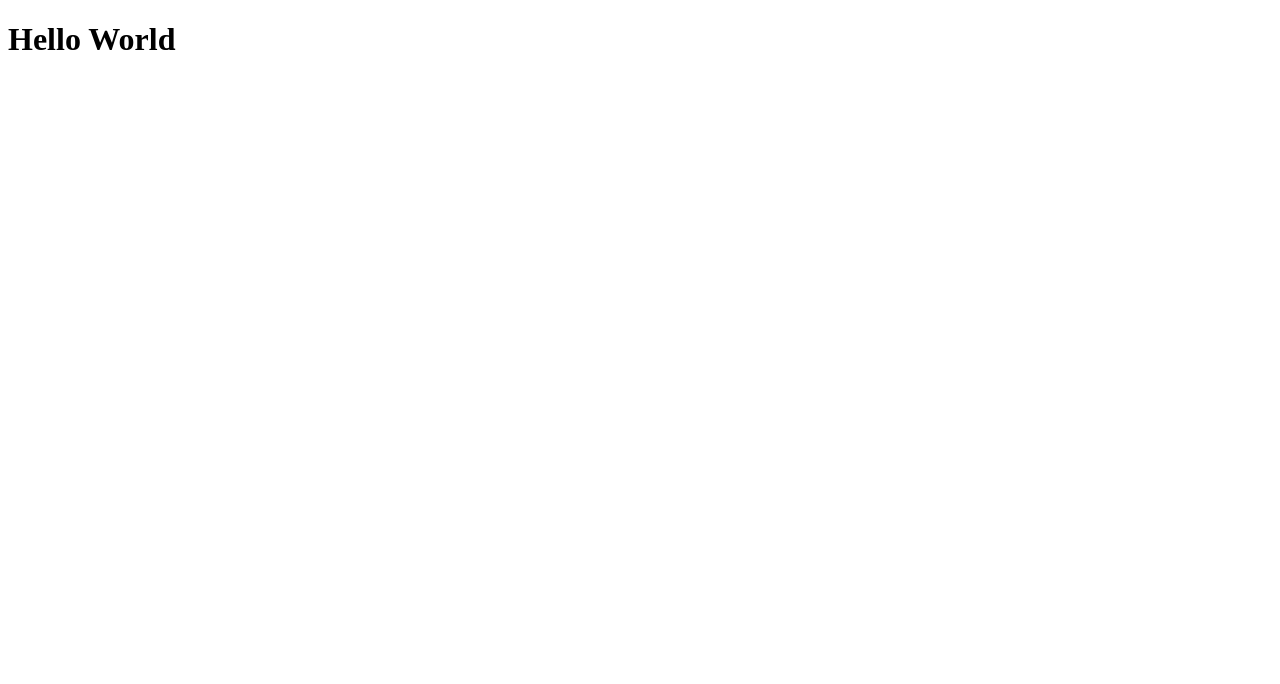
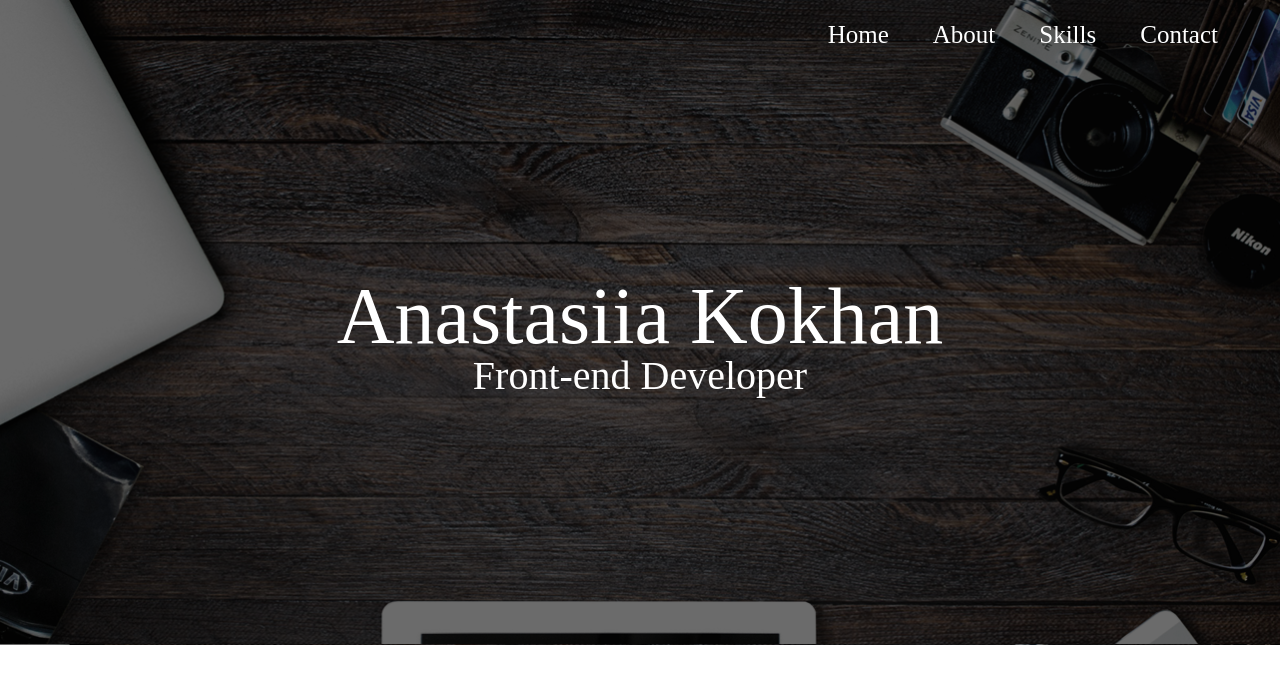
Before and after one commit to AnastasiaKokhan/AnastasiaKokhan.github.io, a React (Create React App) app: page / in a window 1280 px wide. Shown: the top 684 px of the page. Built offline with nearby package versions, Linux system fonts and the light colour scheme.

Commit message:
add Header.js and Menu.js

```diff
--- a/src/App.js
+++ b/src/App.js
@@ -1,11 +1,14 @@
 import React, { Component } from 'react';
+import Header from './header/Header';
 
+import './common/base.css';
+import './common/reset.css';
 
 class App extends Component {
   render() {
     return (
       <div className="App">
-        <h1>Hello World</h1>
+        <Header />
       </div>
     );
   }
--- /dev/null
+++ b/src/common/base.css
@@ -0,0 +1,16 @@
+* {
+	box-sizing: border-box;
+}
+.continer {
+	width: 1280px;
+}
+.header {
+	background-image: url(./bg.png);
+	background-size: 100%;
+	height: 645px;
+}
+.row:after {
+	display: block;
+	clear: both;
+	content:"";
+}
--- /dev/null
+++ b/src/common/reset.css
@@ -0,0 +1,48 @@
+/* http://meyerweb.com/eric/tools/css/reset/
+   v2.0 | 20110126
+   License: none (public domain)
+*/
+
+html, body, div, span, applet, object, iframe,
+h1, h2, h3, h4, h5, h6, p, blockquote, pre,
+a, abbr, acronym, address, big, cite, code,
+del, dfn, em, img, ins, kbd, q, s, samp,
+small, strike, strong, sub, sup, tt, var,
+b, u, i, center,
+dl, dt, dd, ol, ul, li,
+fieldset, form, label, legend,
+table, caption, tbody, tfoot, thead, tr, th, td,
+article, aside, canvas, details, embed,
+figure, figcaption, footer, header, hgroup,
+menu, nav, output, ruby, section, summary,
+time, mark, audio, video {
+	margin: 0;
+	padding: 0;
+	border: 0;
+	font-size: 100%;
+	font: inherit;
+	vertical-align: baseline;
+}
+/* HTML5 display-role reset for older browsers */
+article, aside, details, figcaption, figure,
+footer, header, hgroup, menu, nav, section {
+	display: block;
+}
+body {
+	line-height: 1;
+}
+ol, ul {
+	list-style: none;
+}
+blockquote, q {
+	quotes: none;
+}
+blockquote:before, blockquote:after,
+q:before, q:after {
+	content: '';
+	content: none;
+}
+table {
+	border-collapse: collapse;
+	border-spacing: 0;
+}
--- /dev/null
+++ b/src/header/Header.js
@@ -0,0 +1,28 @@
+import React, { Component } from 'react';
+import Menu from './menu/Menu'
+
+import './header.css';
+
+class Header extends Component {
+    render () {
+        return (
+            <div className='container'>
+            <div className='header'>
+                <div className='row'>
+
+                    <Menu />
+                    <div className='block_name_job'>
+                        <p className='name'>Anastasiia Kokhan</p>
+                        <p className='job'>Front-end Developer</p>
+                    </div>
+                </div>
+            </div>
+            </div>
+        );
+    }
+}
+
+
+
+
+export default Header;
--- /dev/null
+++ b/src/header/header.css
@@ -0,0 +1,12 @@
+.name {
+    font-size: 80px;
+    color: white;
+    text-align: center;
+    margin-top: 200px;
+}
+.job {
+    font-size: 40px;
+    color: white;
+    text-align: center;
+
+}
--- /dev/null
+++ b/src/header/menu/Menu.js
@@ -0,0 +1,22 @@
+import React, { Component } from 'react';
+
+import './menu.css'
+
+class Menu extends Component {
+    render () {
+        return (
+
+                <div className='menu'>
+                    <ul>
+                        <li><a href=''>Contact</a></li>
+                        <li><a href=''>Skills</a></li>
+                        <li><a href=''>About</a></li>
+                        <li><a href=''>Home</a></li>
+                    </ul>
+                </div>
+
+        );
+    }
+}
+
+export default Menu;
--- /dev/null
+++ b/src/header/menu/menu.css
@@ -0,0 +1,28 @@
+.menu > ul > li {
+	float: right;
+    margin: 22px;
+
+}
+.menu > ul {
+    margin-right: 40px;
+
+}
+.menu > ul li > a {
+	display: block;
+	/* text-align: center; */
+	text-decoration: none;
+	font-size: 25px;
+    padding-bottom: 5px;
+    color: white;
+    border-bottom: 2px solid transparent;
+
+}
+.menu > ul li > a:hover {
+	border-bottom: 2px solid white;
+
+}
+.menu ul:after {
+	clear: both;
+	content: "";
+	display: block;
+}
```
Also changed, not shown: public/images/bg.png (added), src/common/bg.png (added).
